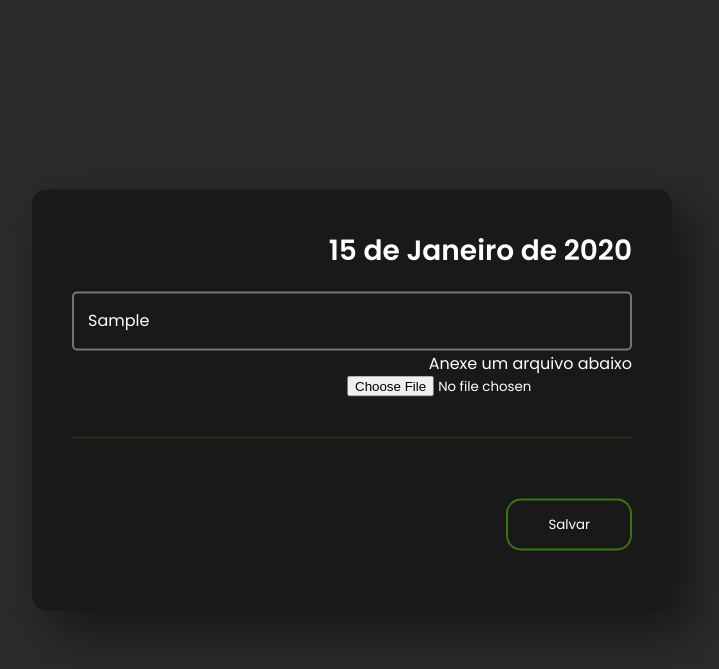
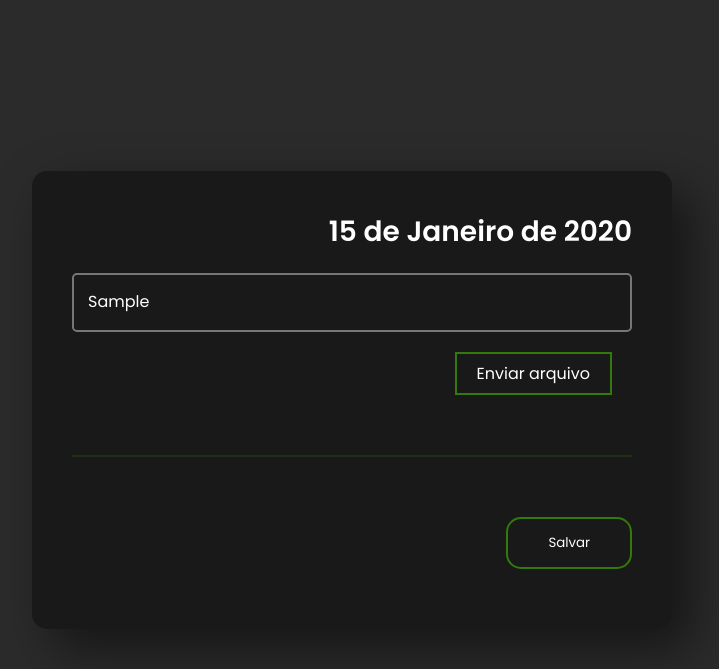
Before and after one commit to thidoa/refeitorio, a Django app: template refeitorio/templates/aluno_faltas.html in a window 1280 px wide. Shown: the top 669 px of the page, without its empty margins (288-1007 px from the left). Run offline with Django 4.2, Linux system fonts and the light colour scheme; the template is opened without the code that fills it: values that come from a table or form of the project are taken from there, others are empty; tables that the repository leaves empty hold one stand-in row (values such as "Sample post"); some libraries are stand-ins or nearby versions.

Commit message:
Estilo da tela de faltas dos alunos

```diff
--- a/refeitorio/static/css/aluno_faltas.css
+++ b/refeitorio/static/css/aluno_faltas.css
@@ -51,14 +51,6 @@ body {
     box-shadow: 20px 20px 50px rgba(0, 0, 0, 0.5);
     border-radius: 15px;
     transition: .5s;
-}
-
-.box h1 {
-    color: white;
-    text-transform: uppercase;
-    font-weight: 500;
-    text-align: right;
-    margin: 20px auto;
 }
 
 .box h2 {
@@ -137,8 +129,19 @@ textarea::placeholder {
     background: #33790b;
 }
 
-.box input {
-    align-items: left;
+.box input[type="file"] {
+    display: none;
+}
+
+#botaoEnviar {
+    background: transparent;
+    outline: none;
+    color: #fff;
+    transition: 0.25s;
+    cursor: pointer;
+    border: 2px solid #33790b;
+    padding: 7px 20px;
+    margin: 20px;
 }
 
 @media only screen and (max-width: 1000px) {
--- a/refeitorio/templates/aluno_faltas.html
+++ b/refeitorio/templates/aluno_faltas.html
@@ -5,23 +5,22 @@
 	<meta charset="UTF-8">
 	<meta name="viewport" content="width=device-width, initial-scale=1.0">
     <link rel="stylesheet" href="{% static 'css/aluno_faltas.css' %}">
-	<title>Faltas</title>
-
+	<title>Suas faltas</title>
 </head>
 <body>
     <div class="box">
             <form action="{% url 'faltas' %}"  method="post" enctype="multipart/form-data">
+                {% csrf_token %}
                 {% for falta in faltas %}
                     <h2>{{ falta.data }}</h2>
-                    {% csrf_token %}
                     <input hidden value="{{ falta.id }}" name="id_falta" type="text">
                     {% if falta.justificativa != 'None' %}
                         <textarea placeholder="Justificativa" defa name="justificativa">{{ falta.justificativa }}</textarea>
                     {% else %}
                         <textarea placeholder="Justificativa" name="justificativa"></textarea>
                     {% endif %}
-                    <label>Anexe um arquivo abaixo</label>
-                    <input type="file" name="arquivo">
+                    <label for="upload" id="botaoEnviar">Enviar arquivo</label>
+                    <input type="file" name="arquivo" id="upload">
                     <hr>
                 {% endfor %}
                 <button type="submit">Salvar</button>
```
